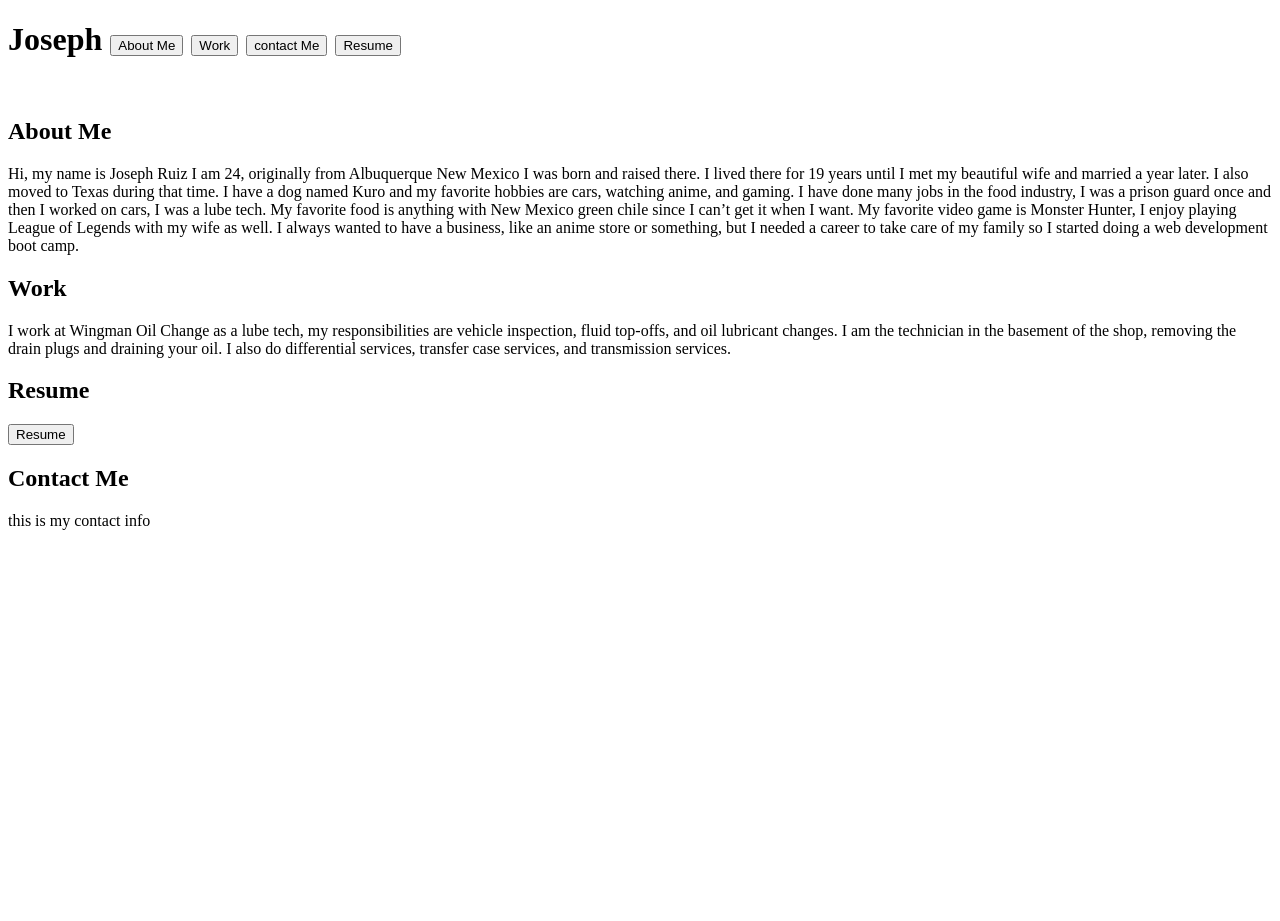
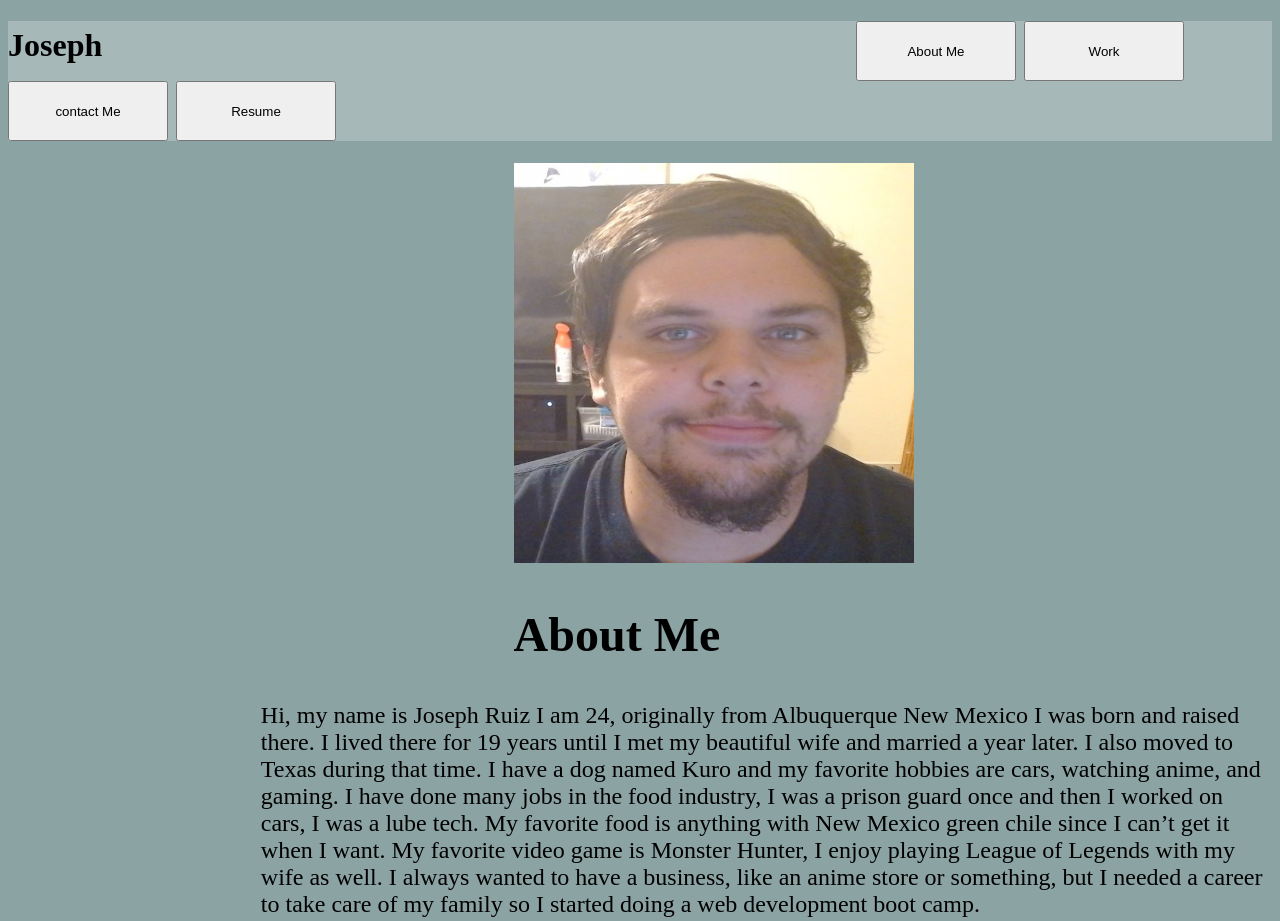
Before and after one commit to josephruiz18101/Module2challenge, a plain HTML site: page index.html in a window 1280 px wide. Shown: the top 921 px of the page. Before the commit the page ends 800 px from the top, so only its background shows below. Drawn offline with Linux system fonts and the light colour scheme.

Commit message:
New Changes

```diff
--- /dev/null
+++ b/assets/css/script.js
@@ -0,0 +1,8 @@
+const openPdfButton = document.getElementById('Resume');
+
+openPdfButton.addEventListener('click', function() {
+    window.open('./assets/files/Joseph-Ruiz.pdf', '_blank');
+});
+//document.getElementById("Email").onclick = function() {
+    //window.location.href = "mailto:joseph123920@gmail.com?subject=Subject%20Here&body=Body%20Here";
+//};
--- /dev/null
+++ b/assets/css/style.css
@@ -0,0 +1,72 @@
+h1{
+    background-color: rgba(255, 255, 255, 0.226);
+}
+#b1{
+position: relative;
+margin-left: 59%;
+height: 60px;
+width: 160px;
+}
+#b2{
+    position: relative;
+    margin-right: auto;
+    height: 60px;
+width: 160px;
+}
+#b3{
+    position: relative;
+    margin-right: auto;
+    height: 60px;
+    width: 160px;
+}
+#b4{
+    position: relative;
+margin-right: auto;
+height: 60px;
+width: 160px;
+}
+h2{
+position: relative;
+margin-left: 40%;
+font-size: 300%;
+
+
+}
+#AboutMe{
+    position: relative;
+    margin-left: 20%;
+    font-size: 150%;
+}
+#Work{
+    position: relative;
+    margin-left: 20%;
+    font-size: 150%;
+}
+#ContactMe{
+    position: relative;
+    margin-left: 20%;
+    font-size: 150%;
+}
+#Resume{
+    position: relative;
+    margin-left: 20%;
+    font-size: 150%;
+}
+body{
+    background-color: rgb(140, 163, 163);
+}
+img{
+height: 400px;
+width: 400px;
+position: relative;
+margin-left: 40%;
+}
+#Resume{
+background-color: blue;
+position: relative;
+margin-left: 25%;
+height: 300px;
+width: 800px;
+font-size: 800%;
+font-family: cursive;
+}
--- a/index.html
+++ b/index.html
@@ -1,9 +1,18 @@
 <!DOCTYPE html>
 <html lang="en">
+
 <head>
+
+
+
+
+    <link rel="stylesheet" href="./assets/css/style.css" />
+</head>
+
+<body>
     <header>
         <h1>Joseph
-<button onclick="scrollToSection(AboutMe)"  id="b1">About Me</button>
+            <button onclick="scrollToSection(AboutMe)" id="b1">About Me</button>
             <script>
                 function scrollToSection(AboutMe) {
                     const section = document.getElementById('AboutMe');
@@ -35,17 +44,19 @@
         <img src="./assets/images/WIN_20240905_21_39_21_Pro.jpg" alt="">
 
     </header>
-
-
-
-<link rel="stylesheet" href="./assets/css/style.css"/>
-    </head>
-
-<body>
     <h2>About Me</h2>
-<p id="AboutMe">Hi, my name is Joseph Ruiz I am 24, originally from Albuquerque New Mexico I was born and raised there. I  lived there for 19 years until I met my beautiful wife and married a year later. I also moved to Texas during that time. I have a dog named Kuro and my favorite hobbies are cars, watching anime, and gaming. I have done many jobs in the food industry, I was a prison guard once and then I worked on cars, I was a lube tech. My favorite food is anything with New Mexico green chile since I can’t get it when I want. My favorite video game is Monster Hunter, I enjoy playing League of Legends with my wife as well. I always wanted to have a business, like an anime store or something, but I needed a career to take care of my family so I started doing a web development boot camp.</p>
+    <p id="AboutMe">Hi, my name is Joseph Ruiz I am 24, originally from Albuquerque New Mexico I was born and raised
+        there. I lived there for 19 years until I met my beautiful wife and married a year later. I also moved to Texas
+        during that time. I have a dog named Kuro and my favorite hobbies are cars, watching anime, and gaming. I have
+        done many jobs in the food industry, I was a prison guard once and then I worked on cars, I was a lube tech. My
+        favorite food is anything with New Mexico green chile since I can’t get it when I want. My favorite video game
+        is Monster Hunter, I enjoy playing League of Legends with my wife as well. I always wanted to have a business,
+        like an anime store or something, but I needed a career to take care of my family so I started doing a web
+        development boot camp.</p>
     <h2>Work</h2>
-<p id="Work">I work at Wingman Oil Change as a lube tech, my responsibilities are vehicle inspection, fluid top-offs, and oil lubricant changes. I am the technician in the basement of the shop, removing the drain plugs and draining your oil. I also do differential services, transfer case services, and transmission services.
+    <p id="Work">I work at Wingman Oil Change as a lube tech, my responsibilities are vehicle inspection, fluid
+        top-offs, and oil lubricant changes. I am the technician in the basement of the shop, removing the drain plugs
+        and draining your oil. I also do differential services, transfer case services, and transmission services.
     </p>
 
     <h2>Resume</h2>
@@ -57,5 +68,10 @@
 
 </body>
 <h2>Contact Me </h2>
-<p id="ContactMe">this is my contact info</p>
+<p id="ContactMe">Phone:505-554-8778
+    <button href="mailto:joseph123920@gmail.com" id="Email">joseph12390@gmail.com</button>
+    <script src="script.js"></script>
+</p>
+</body>
+
 </html>
```
Also changed, not shown: assets/images/WIN_20240905_21_39_21_Pro.jpg (added), 1 other file. Lines whose indentation alone changed are shown as unchanged.
